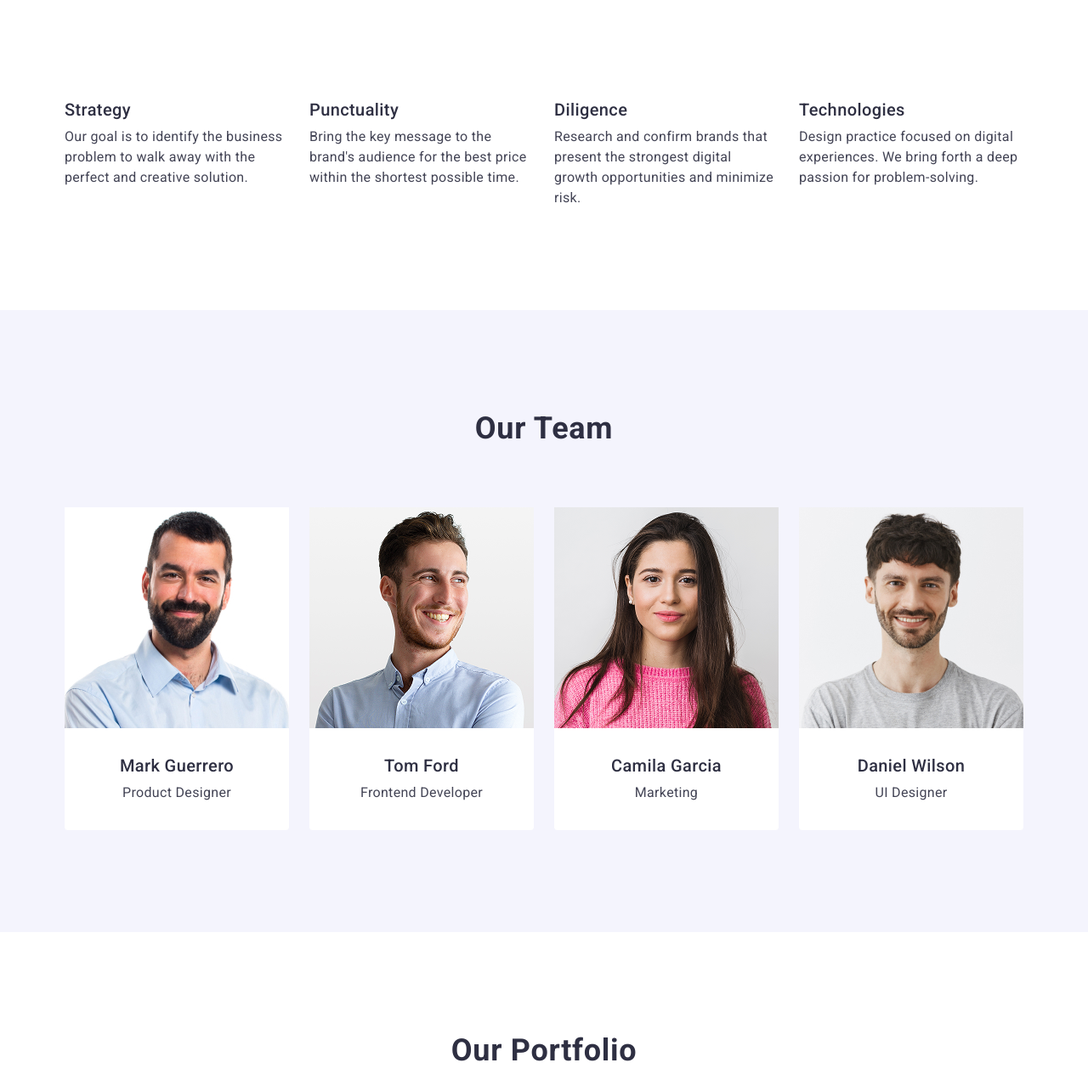
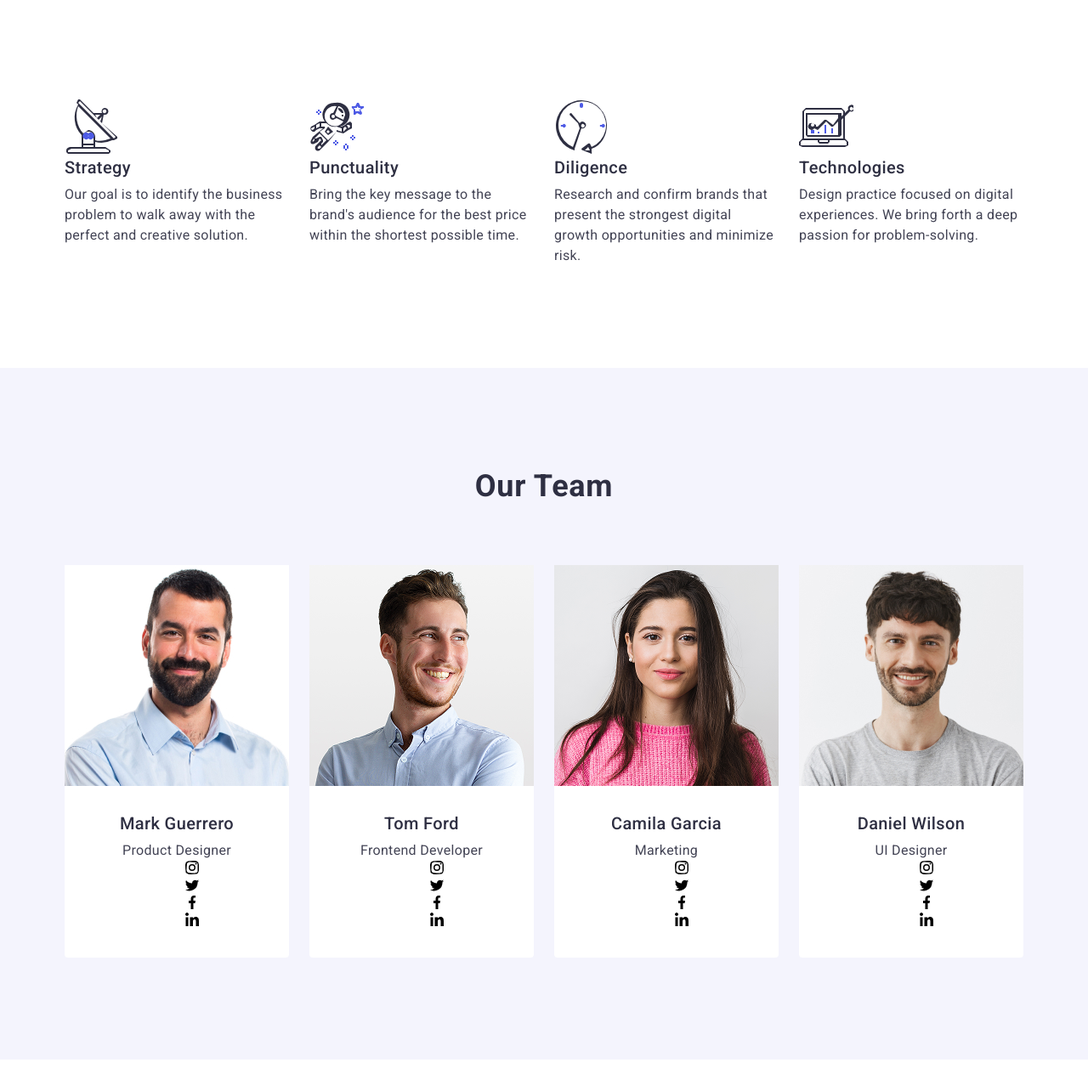
Before and after one commit to Honcharenko05/goit-markup-hw-04, a plain HTML site: page index.html in a window 1280 px wide. Shown: the part 676-1960 px from the top of the page at 85% size. Drawn offline with nearby package versions, Linux system fonts and the light colour scheme.

Commit message:
homework 4

```diff
--- a/css/styles.css
+++ b/css/styles.css
@@ -127,6 +127,8 @@ button {
   background-color: #2e2f42;
   padding: 188px 0;
   text-align: center;
+  background-image: url(../images/people-office.png);
+  background-size: cover;
 }
 
 .main-block-item {
--- a/index.html
+++ b/index.html
@@ -55,24 +55,36 @@
             <h2 class="visually-hidden">Adventages</h2>
             <ul class="adventages-section-list">
                 <li class="adventages-list-item">
+                    <svg class="adventages-list-icons" width="64" height="64">
+                        <use href="./images/icons.svg#icon-antenna"></use>
+                    </svg>
                     <h3 class="adventages-list-subtitle">Strategy</h3>
                     <p class="adventages-list-text">Our goal is to identify the business problem to walk away with the
                         perfect and creative solution.
                     </p>
                 </li>
                 <li class="adventages-list-item">
+                    <svg class="adventages-list-icons" width="64" height="64">
+                        <use href="./images/icons.svg#icon-astronaut"></use>
+                    </svg>
                     <h3 class="adventages-list-subtitle">Punctuality</h3>
                     <p class="adventages-list-text">Bring the key message to the brand's audience for the best price
                         within the shortest possible
                         time.</p>
                 </li>
                 <li class="adventages-list-item">
+                    <svg class="adventages-list-icons" width="64" height="64">
+                        <use href="./images/icons.svg#icon-clock"></use>
+                    </svg>
                     <h3 class="adventages-list-subtitle">Diligence</h3>
                     <p class="adventages-list-text">Research and confirm brands that present the strongest digital
                         growth opportunities and minimize
                         risk.</p>
                 </li>
                 <li class="adventages-list-item">
+                    <svg class="adventages-list-icons" width="64" height="64">
+                        <use href="./images/icons.svg#icon-diagram"></use>
+                    </svg>
                     <h3 class="adventages-list-subtitle">Technologies</h3>
                     <p class="adventages-list-text">Design practice focused on digital experiences. We bring forth a
                         deep passion for
@@ -95,6 +107,18 @@
 
                     <h3 class="team-list-subtitle">Mark Guerrero</h3>
                     <p class="team-list-text">Product Designer</p>
+                    <svg class="team-list-icons" widht="16" height="16">
+                        <use href="./images/icons.svg#icon-instagram"></use>
+                    </svg>
+                    <svg class="team-list-icons" widht="16" height="16">
+                        <use href="./images/icons.svg#icon-twitter"></use>
+                    </svg>
+                    <svg class="team-list-icons" widht="16" height="16">
+                        <use href="./images/icons.svg#icon-facebook"></use>
+                    </svg>
+                    <svg class="team-list-icons" widht="16" height="16">
+                        <use href="./images/icons.svg#icon-linkedin"></use>
+                    </svg>
                     </div>
 
                 </li>
@@ -104,6 +128,18 @@
 
                     <h3 class="team-list-subtitle">Tom Ford</h3>
                     <p class="team-list-text">Frontend Developer</p>
+                    <svg class="team-list-icons" widht="16" height="16">
+                        <use href="./images/icons.svg#icon-instagram"></use>
+                    </svg>
+                    <svg class="team-list-icons" widht="16" height="16">
+                        <use href="./images/icons.svg#icon-twitter"></use>
+                    </svg>
+                    <svg class="team-list-icons" widht="16" height="16">
+                        <use href="./images/icons.svg#icon-facebook"></use>
+                    </svg>
+                    <svg class="team-list-icons" widht="16" height="16">
+                        <use href="./images/icons.svg#icon-linkedin"></use>
+                    </svg>
                     </div>
 
                 </li>
@@ -112,6 +148,18 @@
                     <div class="container-list-item">
                     <h3 class="team-list-subtitle">Camila Garcia</h3>
                     <p class="team-list-text">Marketing</p>
+                    <svg class="team-list-icons" widht="16" height="16">
+                        <use href="./images/icons.svg#icon-instagram"></use>
+                    </svg>
+                    <svg class="team-list-icons" widht="16" height="16">
+                        <use href="./images/icons.svg#icon-twitter"></use>
+                    </svg>
+                    <svg class="team-list-icons" widht="16" height="16">
+                        <use href="./images/icons.svg#icon-facebook"></use>
+                    </svg>
+                    <svg class="team-list-icons" widht="16" height="16">
+                        <use href="./images/icons.svg#icon-linkedin"></use>
+                    </svg>
                     </div>
 
                 </li>
@@ -121,6 +169,18 @@
 
                     <h3 class="team-list-subtitle">Daniel Wilson</h3>
                     <p class="team-list-text">UI Designer</p>
+                    <svg class="team-list-icons" widht="16" height="16">
+                        <use href="./images/icons.svg#icon-instagram"></use>
+                    </svg>
+                    <svg class="team-list-icons" widht="16" height="16">
+                        <use href="./images/icons.svg#icon-twitter"></use>
+                    </svg>
+                    <svg class="team-list-icons" widht="16" height="16">
+                        <use href="./images/icons.svg#icon-facebook"></use>
+                    </svg>
+                    <svg class="team-list-icons" widht="16" height="16">
+                        <use href="./images/icons.svg#icon-linkedin"></use>
+                    </svg>
                     </div>
 
                 </li>
@@ -190,7 +250,24 @@
         <a class="footer-link-logo" href="./index.html">Web<span class="footer-logo-studio">Studio</span></a>
         <p class="footer-item-text">Increase the flow of customers and sales for your business with digital marketing &
             growth solutions.</p>
-    </div>
+            </div>
+            <div class="footer-socials-media">
+            <h3>Social media</h3>
+            <svg class="team-list-icons" widht="16" height="16">
+                <use href="./images/icons.svg#icon-instagram"></use>
+            </svg>
+            <svg class="team-list-icons" widht="16" height="16">
+                <use href="./images/icons.svg#icon-twitter"></use>
+            </svg>
+            <svg class="team-list-icons" widht="16" height="16">
+                <use href="./images/icons.svg#icon-facebook"></use>
+            </svg>
+            <svg class="team-list-icons" widht="16" height="16">
+                <use href="./images/icons.svg#icon-linkedin"></use>
+            </svg>
+            </div>
+
+
 
     </footer>
 </body>
```
Also changed, not shown: images/SVG icons/antenna 1.svg (added), images/SVG icons/astronaut 1.svg (added), images/SVG icons/clock 1.svg (added), images/SVG icons/diagram 1.svg (added), images/SVG icons/facebook 1.svg (added), images/SVG icons/instagram 2.svg (added), images/SVG icons/linkedin 1.svg (added), images/SVG icons/twitter 1.svg (added), images/icons.svg (added), 1 other file.
